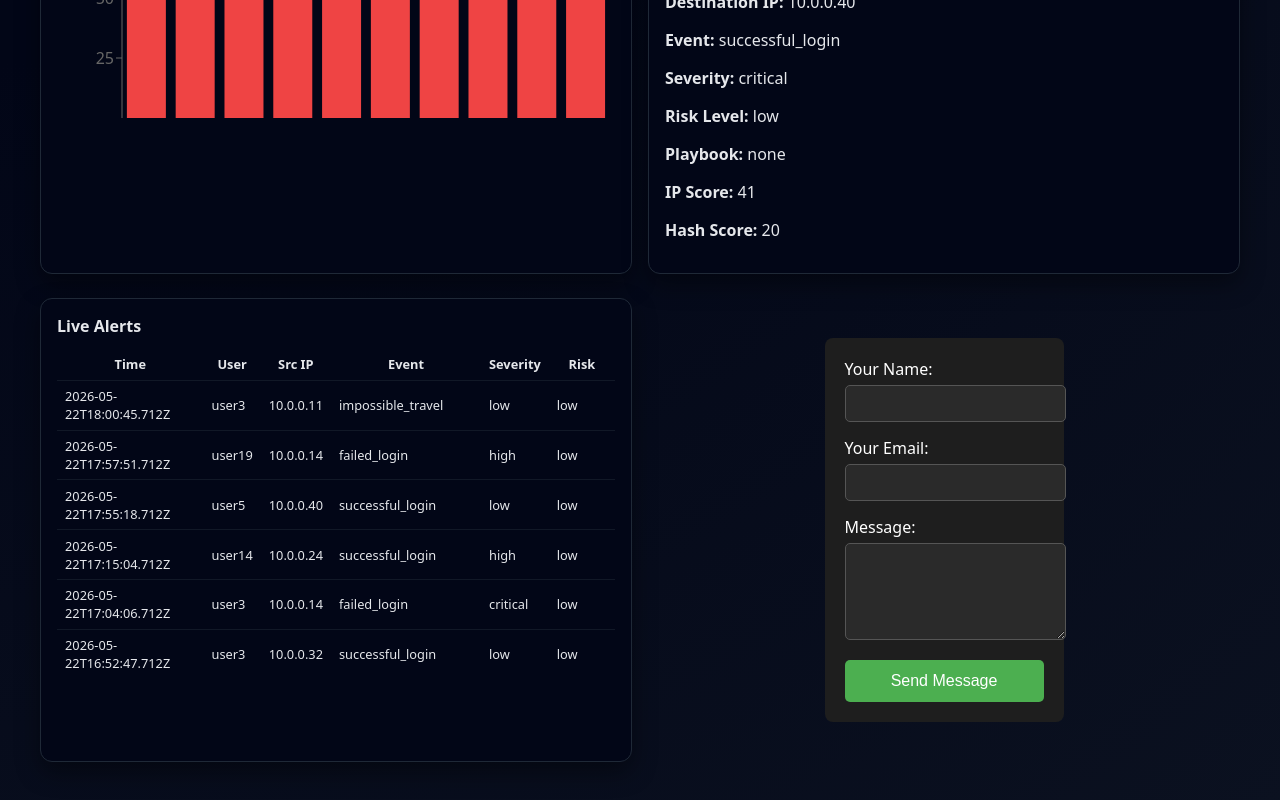
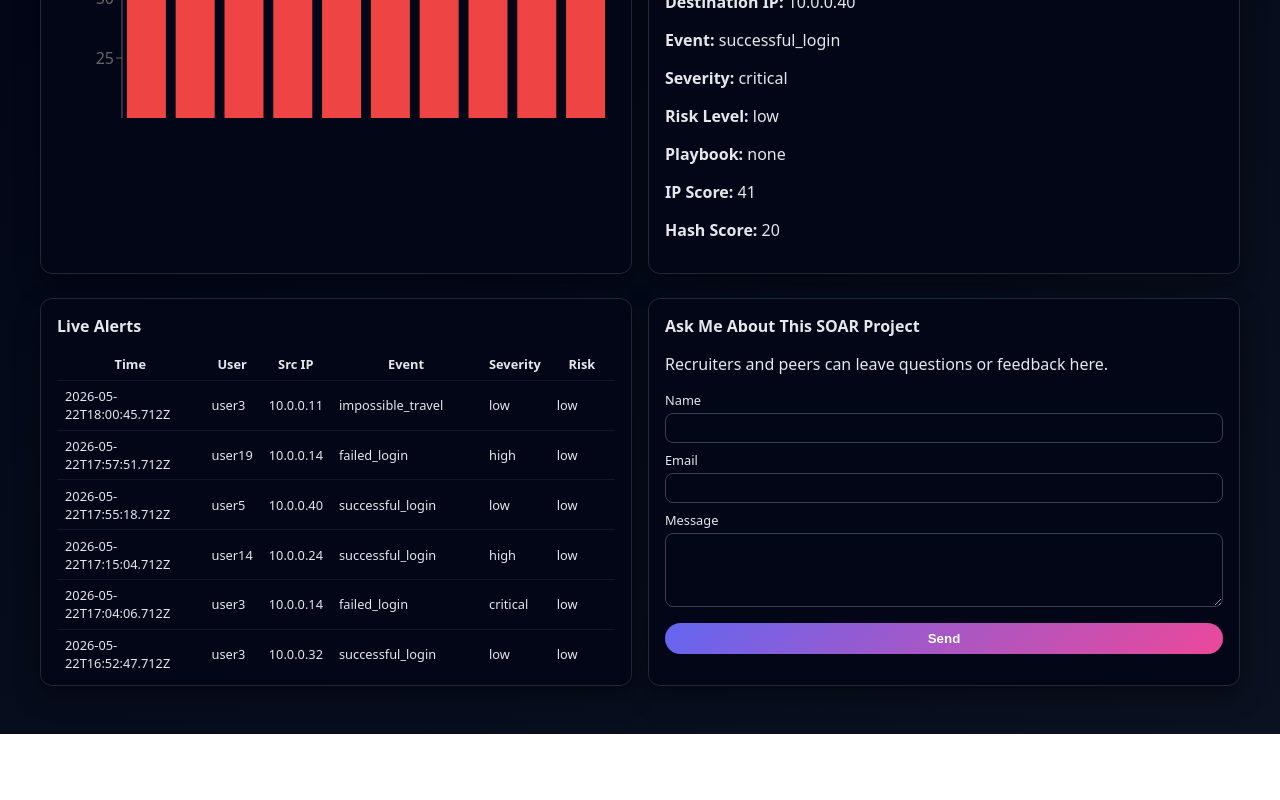
Before and after one commit to Jeorjo-2025/SOAR-Sentinel, a React (Vite) app in the folder frontend/: page / in a window 1280 px wide. Shown: the part 746-1546 px from the top of the page. After the commit the page ends 1480 px from the top, so only its background shows below. Built offline with nearby package versions, Linux system fonts and the light colour scheme.

Commit message:
Fix Netlify form detection

```diff
--- a/frontend/src/components/ContactForm.jsx
+++ b/frontend/src/components/ContactForm.jsx
@@ -1,102 +1,34 @@
-function ContactForm() {
+export default function ContactForm() {
   return (
-    <div
-      style={{
-        maxWidth: "500px",
-        margin: "40px auto",
-        padding: "20px",
-        background: "#1e1e1e",
-        borderRadius: "8px",
-        color: "white",
-      }}
-    >
+    <div className="card contact-card">
+      <h2>Ask Me About This SOAR Project</h2>
+      <p>Recruiters and peers can leave questions or feedback here.</p>
       <form
-        name="contact"
+        name="soar-contact"
         method="POST"
         data-netlify="true"
-        data-netlify-honeypot="bot-field"
+        netlify-honeypot="bot-field"
       >
-        <input type="hidden" name="form-name" value="contact" />
-
-        <div hidden>
-          <input name="bot-field" />
-        </div>
-
-        <div style={{ marginBottom: "15px" }}>
-          <label style={{ display: "block", marginBottom: "5px" }}>
-            Your Name:
+        <input type="hidden" name="form-name" value="soar-contact" />
+        <p className="hidden">
+          <label>
+            Don’t fill this out: <input name="bot-field" />
           </label>
-          <input
-            type="text"
-            name="name"
-            required
-            style={{
-              width: "100%",
-              padding: "10px",
-              borderRadius: "5px",
-              border: "1px solid #555",
-              background: "#2a2a2a",
-              color: "white",
-            }}
-          />
-        </div>
-
-        <div style={{ marginBottom: "15px" }}>
-          <label style={{ display: "block", marginBottom: "5px" }}>
-            Your Email:
-          </label>
-          <input
-            type="email"
-            name="email"
-            required
-            style={{
-              width: "100%",
-              padding: "10px",
-              borderRadius: "5px",
-              border: "1px solid #555",
-              background: "#2a2a2a",
-              color: "white",
-            }}
-          />
-        </div>
-
-        <div style={{ marginBottom: "15px" }}>
-          <label style={{ display: "block", marginBottom: "5px" }}>
-            Message:
-          </label>
-          <textarea
-            name="message"
-            required
-            rows="5"
-            style={{
-              width: "100%",
-              padding: "10px",
-              borderRadius: "5px",
-              border: "1px solid #555",
-              background: "#2a2a2a",
-              color: "white",
-            }}
-          ></textarea>
-        </div>
-
-        <button
-          type="submit"
-          style={{
-            width: "100%",
-            padding: "12px",
-            background: "#4CAF50",
-            border: "none",
-            borderRadius: "5px",
-            color: "white",
-            fontSize: "16px",
-            cursor: "pointer",
-          }}
-        >
-          Send Message
-        </button>
+        </p>
+        <label>
+          Name
+          <input type="text" name="name" required />
+        </label>
+        <label>
+          Email
+          <input type="email" name="email" required />
+        </label>
+        <label>
+          Message
+          <textarea name="message" rows="4" required />
+        </label>
+        <button type="submit">Send</button>
       </form>
     </div>
   );
 }
-
-export default ContactForm;
```
